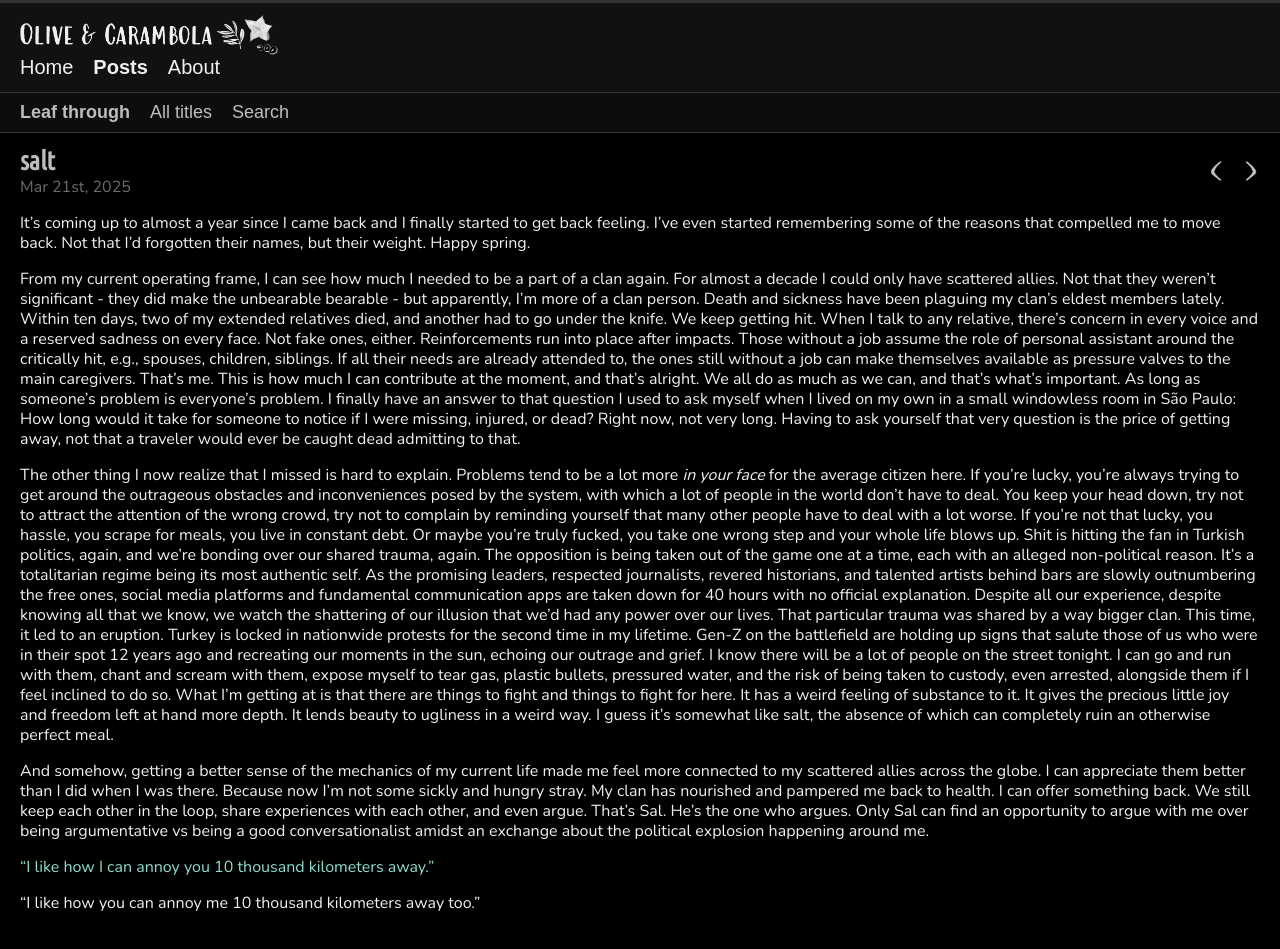
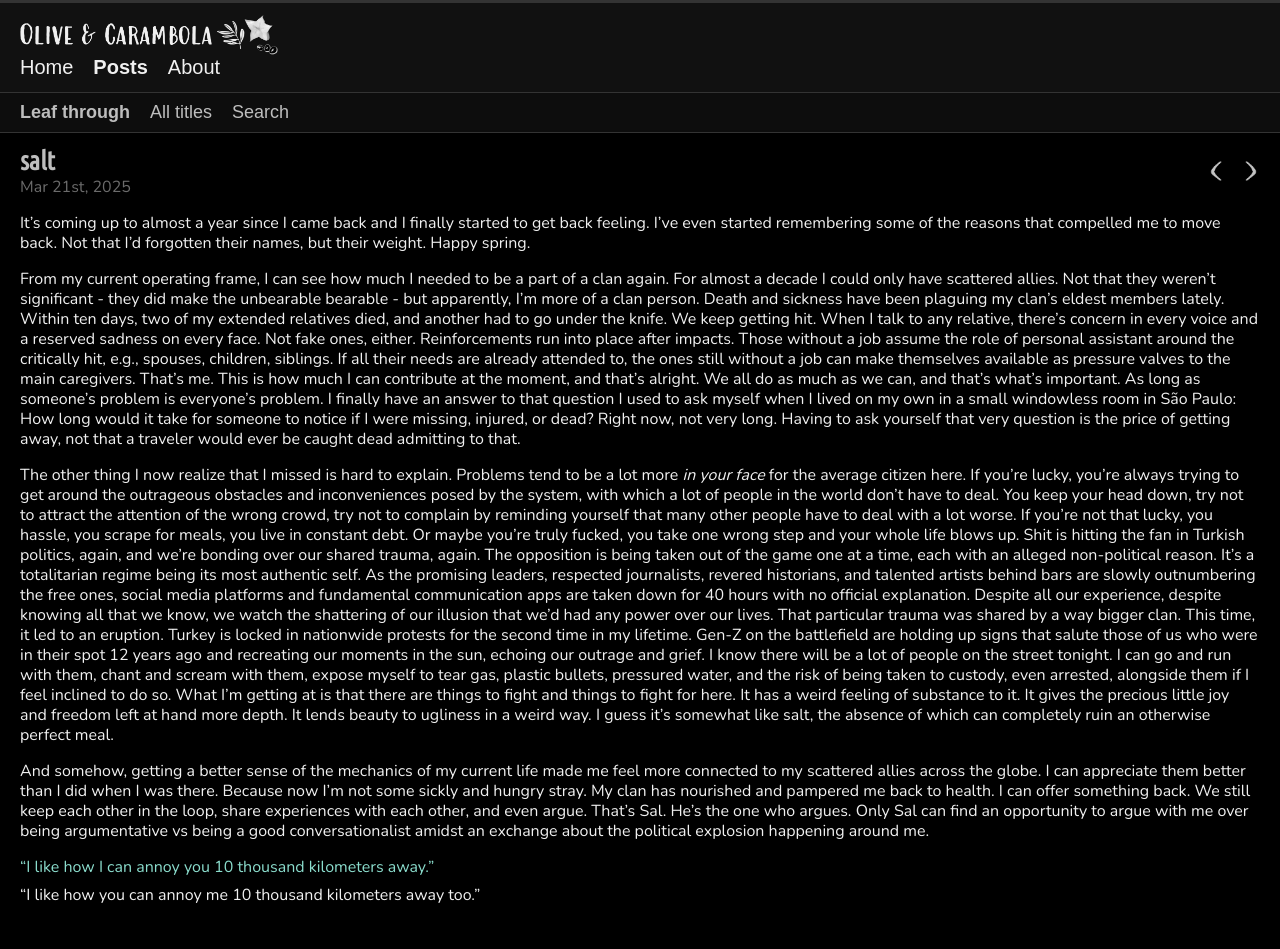
Before and after one commit to olivecarambola/logbook, a Jekyll site: the page built from _posts/2025-03-21-salt.md, in a window 1280 px wide. Built offline with Jekyll 4.4.1, drawn with Linux system fonts in a browser that asks for light colours; some web fonts are replaced.

Commit message:
Update 2025-03-21-salt.md

```diff
--- a/_posts/2025-03-21-salt.md
+++ b/_posts/2025-03-21-salt.md
@@ -20,6 +20,5 @@ The other thing I now realize that I missed is hard to explain. Problems tend to
 
 And somehow, getting a better sense of the mechanics of my current life made me feel more connected to my scattered allies across the globe. I can appreciate them better than I did when I was there. Because now I'm not some sickly and hungry stray. My clan has nourished and pampered me back to health. I can offer something back. We still keep each other in the loop, share experiences with each other, and even argue. That's Sal. He's the one who argues. Only Sal can find an opportunity to argue with me over being argumentative vs being a good conversationalist amidst an exchange about the political explosion happening around me.
 
-<span class="text-body-quote">"I like how I can annoy you 10 thousand kilometers away."</span>
-
+<span class="text-body-quote" style="display: block; margin-top: 0; margin-bottom: 0.5em;">"I like how I can annoy you 10 thousand kilometers away."</span>
 "I like how you can annoy me 10 thousand kilometers away too."
```
